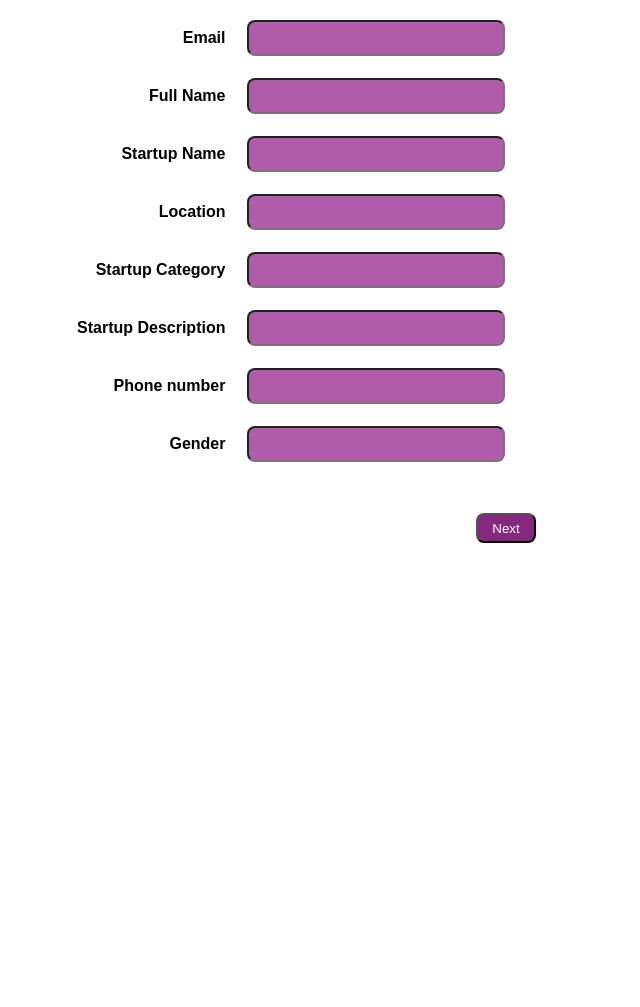
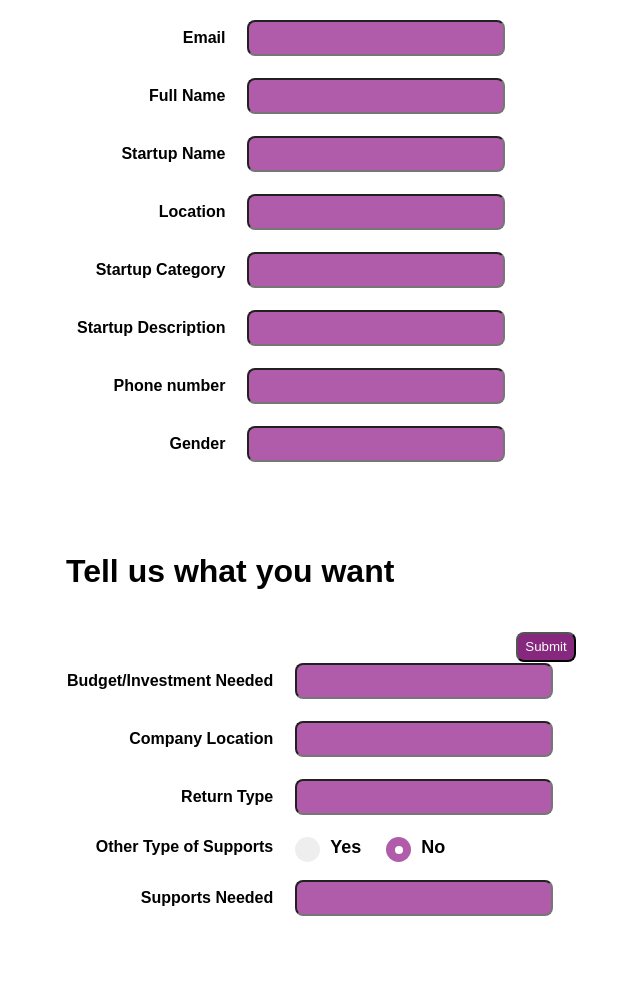
Before and after one commit to FelineJTD/Milestone02_K22, a Flask app: page /regis_startup in a window 1280 px wide. Shown: the part 184-1191 px from the top of the page, without its empty margins (314-954 px from the left). Before the commit the page ends 727 px from the top, so only its background shows below. Run offline with Flask 2, Linux system fonts and the light colour scheme.

Commit message:
submit button & routing buat post data

```diff
--- a/run.py
+++ b/run.py
@@ -1,4 +1,4 @@
-from flask import Flask, render_template, url_for
+from flask import Flask, render_template, url_for, request, redirect
 app = Flask(__name__)
 
 
@@ -11,17 +11,30 @@ def home():
 def login():
     return render_template('login_miles.html', title='Login')
 
-@app.route("/regis_investor")
+@app.route("/regis_investor", methods = ["POST","GET"])
 def regis_investor():
-    return render_template('regis_investor.html')
+    if request.method == "POST":
+        # disini bisa input ke data base
+        # misal mau ngambil data caranya:
+        investor_data = request.form
+        # bisa diliat datanya ke post di terminal
+        print(investor_data)
+        return redirect(url_for("startups"))
+    else:
+        return render_template('regis_investor.html')
 
 @app.route("/regis_investor/preference")
 def pref_investor():
     return render_template('pref_investor.html')
 
-@app.route("/regis_startup")
+@app.route("/regis_startup", methods=["POST","GET"])
 def regis_startup():
-    return render_template('regis_startup.html')
+    if request.method == "POST":
+        startup_data = request.form
+        print(startup_data)
+        return redirect(url_for('home')) # ini diganti apa ya gatau gua
+    else:
+        return render_template('regis_startup.html')
 
 @app.route("/regis_startup/preference")
 def pref_startup():
--- a/templates/regis_startup.html
+++ b/templates/regis_startup.html
@@ -9,6 +9,7 @@
     <div class="regStart-wrap">
         <h1>Tell us who you are</h1>
         <table class="regStartable">
+            <form action="" method="post">
                 <tr>
                     <td class="info"> Email </td>                <td> <input type="email" class="inputBox-regStart"> </td>
                 </tr>
@@ -33,10 +34,44 @@
                 <tr>
                     <td class="info"> Gender </td>               <td> <input type="text" class="inputBox-regStart"> </td>
                 </tr>
-
+            </form>
         </table>
-        <button class="nextButton" >
-            <a href="{{url_for('pref_startup')}}">Next</a>
-            </button>
+    </div>
+    <div class="prefInv-wrap">
+        <h1>Tell us what you want</h1>
+        <table class="prefStart-table">
+            <form action="" method="post">
+                <tr>
+                    <td class="info"> Budget/Investment Needed </td>
+                    <td> <input type="text" class="inputBox-prefStart" name = "budget_need"> </td>
+                </tr>
+                <tr>
+                    <td class="info"> Company Location </td>
+                    <td> <input type="text" class="inputBox-prefStart" name="company_location"> </td>
+                </tr>
+                <tr>
+                    <td class="info"> Return Type </td>
+                    <td> <input type="text" class="inputBox-prefStart" name="return_type_startup"> </td>
+                </tr>
+                <tr>
+                    <td class="info"> Other Type of Supports </td>
+                    <td>
+                        <label class="container">Yes
+                            <input type="radio" checked="checked" name="radio">
+                            <span class="checkmark"></span>
+                        </label>
+                        <label class="container">No
+                            <input type="radio" checked="checked" name="radio">
+                            <span class="checkmark"></span>
+                        </label>
+                    </td>
+                </tr>
+                <tr>
+                    <td class="info"> Supports Needed </td>
+                    <td> <input type="text" class="inputBox-prefStart" name="support"> </td>
+                </tr>
+                <input type="submit" class="submitBtn">
+            </form>
+        </table>
     </div>
 {%endblock layout%}
```
Also changed, not shown: templates/regis_investor.html (+6 -7 lines). Lines whose indentation alone changed are shown as unchanged.
